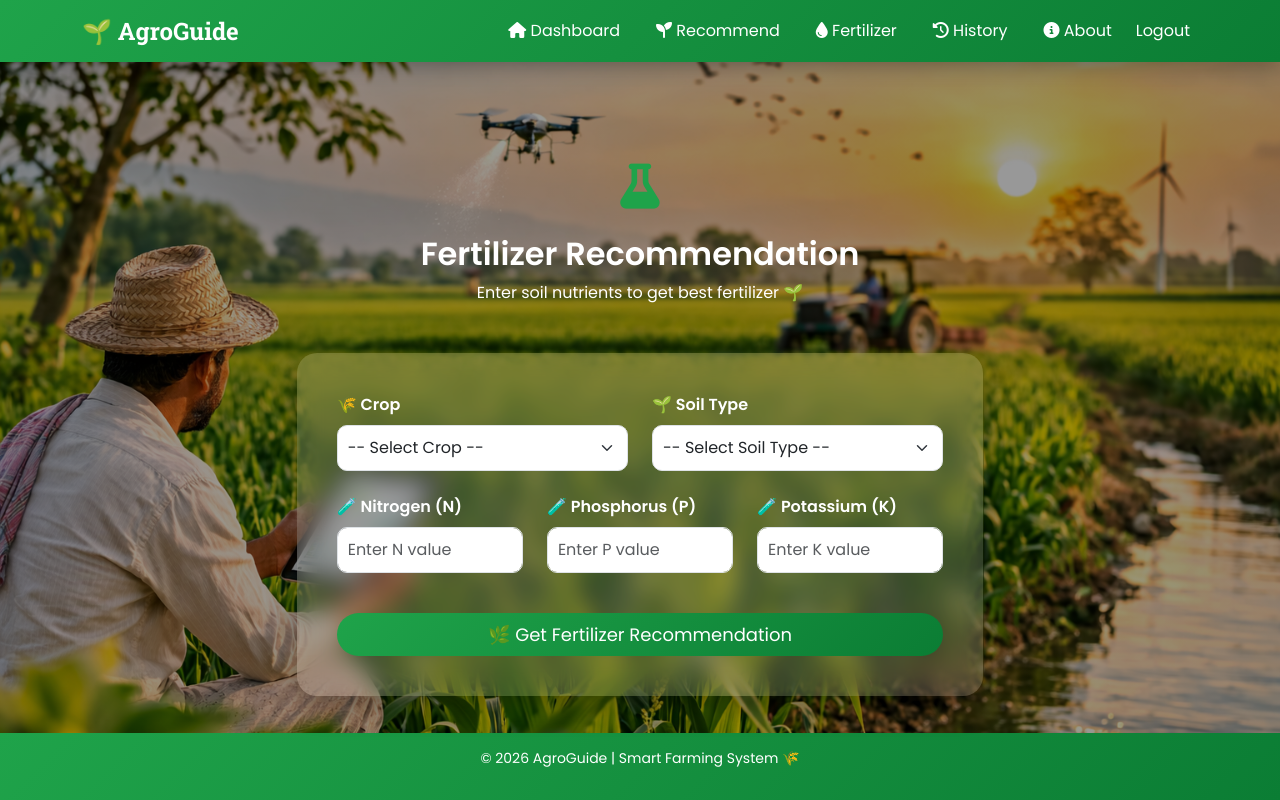
After one commit to vinayakrbhosale7/agroguide, a Django app: page /fr/ in a window 1280 px wide. The commit adds this page. Run offline with Django 5.2, Linux system fonts and the light colour scheme; a user stored in the database is signed in.

Commit message:
add fertilizer section

```diff
--- a/agroguide/urls.py
+++ b/agroguide/urls.py
@@ -31,4 +31,6 @@ urlpatterns = [
     path('signup/', include("authentication.urls")),
     path('his/', include("farmer.urls")),
     path('delete_his/<int:id>/', include("farmer.urls")),
+    path('fertilizer_recommendation/', include("farmer.urls")),
+    path('delete_fhis/<int:id>/', include("farmer.urls")),
 ]
--- a/farmer/urls.py
+++ b/farmer/urls.py
@@ -8,4 +8,7 @@ path('before_recommendation/',views.before_recommendation,name="before_recommend
 path('history/',views.history,name="history"),
 path('about/', views.about, name='about'),
 path('delete_history/<int:id>/', views.delete_history, name='delete_history'),
+path('fr/', views.fertilizer_view, name='fertilizer_recommendation'),
+path('delete_fhistory/<int:id>/', views.delete_fhistory, name='delete_fhistory'),
+
 ]
--- a/farmer/views.py
+++ b/farmer/views.py
@@ -1,5 +1,5 @@
 from django.shortcuts import redirect, render
-from .models import FarmerData
+from .models import FarmerData, FertilizerRecommendation
 from django.contrib.auth.decorators import login_required
 crop_data = {
 
@@ -216,8 +216,18 @@ from django.contrib.auth.decorators import login_required
 
 @login_required
 def history(request):
-    data = FarmerData.objects.all().order_by('-created_at')  # latest first
-    return render(request, "history.html", {"data": data})
+    crop_data = FarmerData.objects.all().order_by('-created_at')
+    fertilizer_data = FertilizerRecommendation.objects.all().order_by('-created_at')
+
+    print("CROP:", crop_data)
+    print("FERT:", fertilizer_data)
+
+    return render(request, "history.html", {
+        "data": crop_data,
+        "fdata": fertilizer_data
+    })
+
+
 
 def about(request):
     return render(request,"about.html")
@@ -230,3 +240,89 @@ def delete_history(request, id):
         except FarmerData.DoesNotExist:
             pass
     return redirect("history")
+
+def delete_fhistory(request, id):
+    if request.method == "POST":
+        try:
+            record = FertilizerRecommendation.objects.get(id=id)
+            record.delete()
+        except FertilizerRecommendation.DoesNotExist:
+            pass
+    return redirect("history")
+
+
+# Fertilizer base data
+fertilizer_data = {
+    "Rice": "Urea + DAP",
+    "Wheat": "NPK 12-32-16",
+    "Cotton": "NPK 20-20-20",
+    "Sugarcane": "Urea + Potash",
+    "Maize": "NPK 20-10-10",
+    "Bajra": "Urea + SSP",
+    "Jowar": "NPK 18-46-0",
+    "Barley": "NPK 10-26-26",
+    "Soybean": "DAP + Potash",
+    "Groundnut": "Gypsum + SSP",
+    "Mustard": "NPK 12-32-16",
+    "Chickpea": "DAP",
+    "Lentil": "NPK 10-20-20",
+    "Tea": "Ammonium Sulphate",
+    "Coffee": "NPK 17-17-17",
+    "Tomato": "NPK 19-19-19",
+    "Potato": "NPK 12-32-16",
+    "Onion": "NPK 10-26-26",
+    "Watermelon": "NPK 20-20-20",
+    "Cucumber": "NPK 19-19-19"
+}
+
+@login_required
+def fertilizer_view(request):
+
+    if request.method == "POST":
+        crop = request.POST['crop']
+        soil = request.POST['soil']
+        n = int(request.POST['nitrogen'])
+        p = int(request.POST['phosphorus'])
+        k = int(request.POST['potassium'])
+
+        # Base fertilizer
+        base = fertilizer_data.get(crop, "General NPK")
+
+        # Logic
+        if n < 50:
+            result = base + " + Add Urea"
+        elif p < 50:
+            result = base + " + Add DAP"
+        elif k < 50:
+            result = base + " + Add MOP"
+        else:
+            result = base
+
+        # Soil improvement
+        if soil == "Sandy":
+            result += " + Organic Compost"
+        elif soil == "Clay":
+            result += " + Gypsum"
+
+        # Save to DB
+        FertilizerRecommendation.objects.create(
+            crop=crop,
+            soil=soil,
+            nitrogen=n,
+            phosphorus=p,
+            potassium=k,
+            recommendation=result
+        )
+
+        # ✅ 👉 SHOW RESULT PAGE HERE
+        return render(request, "fertilizer_result.html", {
+            "crop": crop,
+            "soil": soil,
+            "n": n,
+            "p": p,
+            "k": k,
+            "result": result
+        })
+
+    # 👉 First time open
+    return render(request, "fertilizer.html")
--- a/templates/base.html
+++ b/templates/base.html
@@ -174,6 +174,12 @@
             </li>
 
             <li class="nav-item">
+              <a class="nav-link" href="/fr/">
+                <i class="fa fa-tint"></i> Fertilizer
+              </a>
+            </li>
+
+            <li class="nav-item">
               <a class="nav-link" href="/his/history">
                 <i class="fa fa-history"></i> History
               </a>
--- a/templates/before_recommendation.html
+++ b/templates/before_recommendation.html
@@ -41,7 +41,7 @@
     padding: 12px 30px;
     font-size: 18px;
     border-radius: 30px;
-    color: black;
+    color: white;
     transition: 0.3s;
     text-decoration: none; /* ✅ ADD THIS */
     display: inline-block; /* ensures proper button look */
--- a/templates/crop_form.html
+++ b/templates/crop_form.html
@@ -42,6 +42,7 @@
 
   .form-label {
     font-weight: 600;
+    color : white;
   }
 
   /* BUTTON */
@@ -52,6 +53,7 @@
     border-radius: 30px;
     font-size: 18px;
     transition: 0.3s;
+    color: white;
   }
 
   .submit-btn:hover {
@@ -109,6 +111,7 @@
               <label class="form-label">🌱 Soil Type</label>
 
               <select name="soil" class="form-select">
+                <option value="" disabled selected>-- Select Soil Type --</option>
                 <option>Loamy</option>
                 <option>Clay</option>
                 <option>Black</option>
@@ -126,6 +129,7 @@
               <label class="form-label">📅 Season</label>
 
               <select name="season" class="form-select">
+                <option value="" disabled selected>-- Select Season --</option>
                 <option>Kharif (Monsoon)</option>
                 <option>Rabi (Winter)</option>
                 <option>Annual</option>
--- /dev/null
+++ b/templates/fertilizer.html
@@ -0,0 +1,182 @@
+{% extends "base.html" %}
+{% block content %}
+
+<link
+  rel="stylesheet"
+  href="https://cdnjs.cloudflare.com/ajax/libs/font-awesome/6.5.0/css/all.min.css"
+/>
+
+<style>
+  .form-box {
+    background: rgba(255, 255, 255, 0.15);
+    backdrop-filter: blur(12px);
+    border-radius: 20px;
+    padding: 40px;
+    box-shadow: 0 10px 30px rgba(0, 0, 0, 0.3);
+  }
+
+  .form-title {
+    font-weight: 700;
+    color: white;
+  }
+
+  .form-control,
+  .form-select {
+    border-radius: 10px;
+    padding: 10px;
+    transition: 0.3s;
+  }
+
+  .form-control:focus,
+  .form-select:focus {
+    border-color: #1fa34a;
+    box-shadow: 0 0 8px rgba(31, 163, 74, 0.5);
+  }
+
+  .form-label {
+    font-weight: 600;
+    color: white;
+  }
+
+  .submit-btn {
+    background: linear-gradient(135deg, #1fa34a, #0b7d34);
+    border: none;
+    border-radius: 30px;
+    font-size: 18px;
+    transition: 0.3s;
+    color: white;
+  }
+
+  .submit-btn:hover {
+    background: #ffd700;
+    color: black;
+    transform: scale(1.05);
+  }
+
+  .title-icon {
+    font-size: 45px;
+    color: #1fa34a;
+    animation: float 2s infinite ease-in-out;
+  }
+
+  @keyframes float {
+    0% { transform: translateY(0px); }
+    50% { transform: translateY(-8px); }
+    100% { transform: translateY(0px); }
+  }
+
+  .result-box {
+    background: rgba(0, 0, 0, 0.6);
+    border-radius: 15px;
+    padding: 20px;
+    color: #fff;
+    margin-top: 20px;
+    text-align: center;
+  }
+</style>
+
+<div class="container mt-5">
+
+  <!-- TITLE -->
+  <div class="text-center mb-5">
+    <div class="title-icon mb-2">
+      <i class="fa fa-flask"></i>
+    </div>
+
+    <h2 class="form-title">Fertilizer Recommendation</h2>
+    <p class="text-white">Enter soil nutrients to get best fertilizer 🌱</p>
+  </div>
+
+  <!-- FORM -->
+  <div class="row justify-content-center">
+    <div class="col-md-8">
+      <div class="form-box">
+
+        <form method="post">
+          {% csrf_token %}
+
+          <div class="row">
+
+            <!-- Crop -->
+            <div class="col-md-6 mb-4">
+              <label class="form-label">🌾 Crop</label>
+              <select name="crop" class="form-select">
+                <option value="" disabled selected>-- Select Crop --</option>
+                <option>Rice</option>
+                <option>Wheat</option>
+                <option>Cotton</option>
+                <option>Sugarcane</option>
+                <option>Maize</option>
+                <option>Bajra</option>
+                <option>Jowar</option>
+                <option>Barley</option>
+                <option>Soybean</option>
+                <option>Groundnut</option>
+                <option>Mustard</option>
+                <option>Chickpea</option>
+                <option>Lentil</option>
+                <option>Tea</option>
+                <option>Coffee</option>
+                <option>Tomato</option>
+                <option>Potato</option>
+                <option>Onion</option>
+                <option>Watermelon</option>
+                <option>Cucumber</option>
+              </select>
+            </div>
+
+            <!-- Soil -->
+            <div class="col-md-6 mb-4">
+              <label class="form-label">🌱 Soil Type</label>
+              <select name="soil" class="form-select">
+                <option value="" disabled selected>-- Select Soil Type --</option>
+                <option>Loamy</option>
+                <option>Clay</option>
+                <option>Black</option>
+                <option>Sandy</option>
+                <option>Acidic</option>
+                <option>Alluvial</option>
+              </select>
+            </div>
+
+            <!-- Nitrogen -->
+            <div class="col-md-4 mb-4">
+              <label class="form-label">🧪 Nitrogen (N)</label>
+              <input type="number" name="nitrogen" class="form-control" placeholder="Enter N value" required>
+            </div>
+
+            <!-- Phosphorus -->
+            <div class="col-md-4 mb-4">
+              <label class="form-label">🧪 Phosphorus (P)</label>
+              <input type="number" name="phosphorus" class="form-control" placeholder="Enter P value" required>
+            </div>
+
+            <!-- Potassium -->
+            <div class="col-md-4 mb-4">
+              <label class="form-label">🧪 Potassium (K)</label>
+              <input type="number" name="potassium" class="form-control" placeholder="Enter K value" required>
+            </div>
+
+          </div>
+
+          <!-- BUTTON -->
+          <button class="btn submit-btn w-100 py-2 mt-3">
+            🌿 Get Fertilizer Recommendation
+          </button>
+
+        </form>
+
+        <!-- RESULT -->
+        {% if result %}
+        <div class="result-box">
+          <h4>🌱 Recommended Fertilizer</h4>
+          <p>{{ result }}</p>
+        </div>
+        {% endif %}
+
+      </div>
+    </div>
+  </div>
+</div>
+
+{% endblock %}
```
Also changed, not shown: farmer/models.py (+19 -0 lines), templates/about.html (+21 -9 lines), templates/fertilizer_result.html (added, +156 -0 lines), templates/history.html (+64 -1 lines), templates/recommendation_result.html (+4 -4 lines), farmer/migrations/0002_fertilizerrecommendation.py (added).
